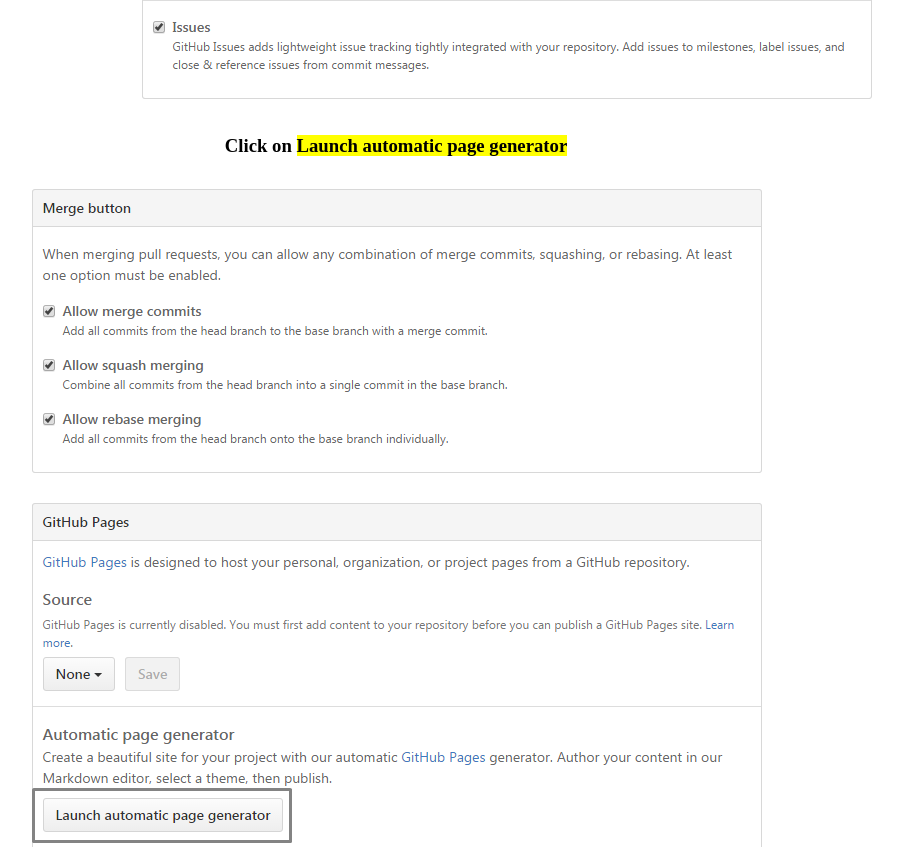
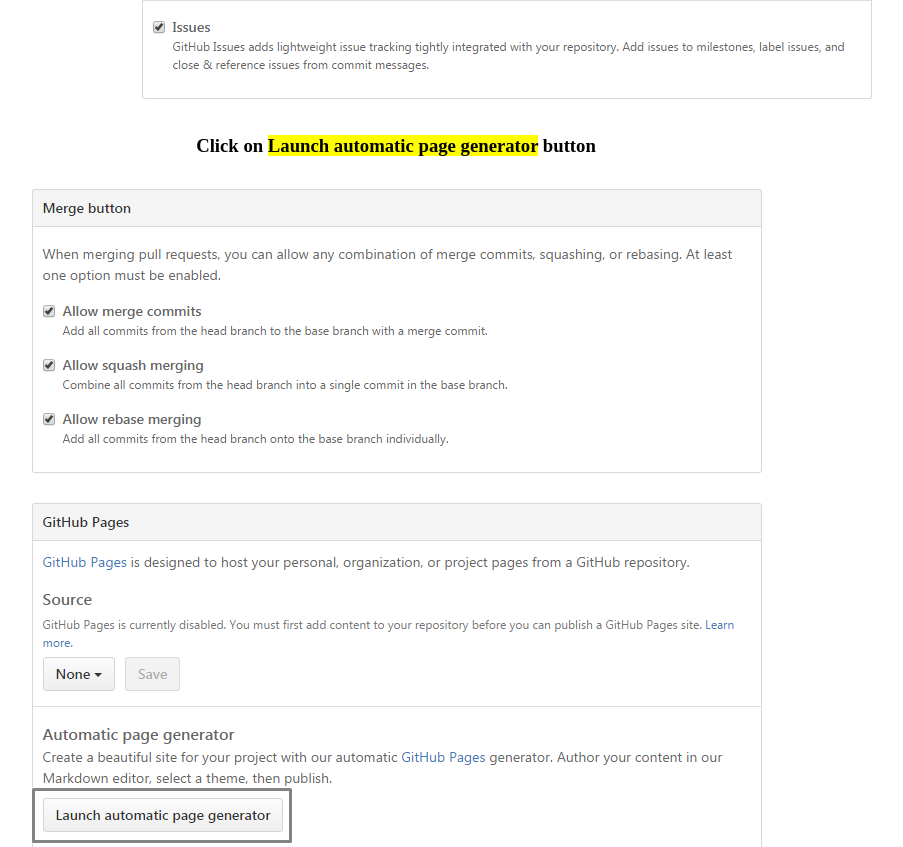
Before and after one commit to korbaach/c2, a plain HTML site: page index.html in a window 1280 px wide. Shown: the part 3465-4312 px from the top of the page, without its empty margins (244-1147 px from the left). Drawn offline with Linux system fonts and the light colour scheme.

Commit message:
Update index.html

```diff
--- a/index.html
+++ b/index.html
@@ -25,12 +25,12 @@
 <img src="g5.png" ;">
 <h3>in Settings scroll Down untill you see <i>Launch automatic page generator</i></h3>
 <img src="g6.png" ;">
-<h3>Click on <mark>Launch automatic page generator</mark></h3>
+<h3>Click on <mark>Launch automatic page generator</mark> button</h3>
 <img src="g7.png" ;">
 <h3>Click on <mark>Continue to Layouts</mark></h3>
 <img src="g8.png" ;">
 <img src="g9.png" ;">
-<h3>Click on <mark>Publish page</mark></h3>
+<h3>Click on <mark>Publish page</mark> button</h3>
 <img src="g10.png" ;">
 <h2>Congratulations you create your first dummy page on GitHub!</h2><BR>
 <h2>5.Upload your Game</h2>
```
